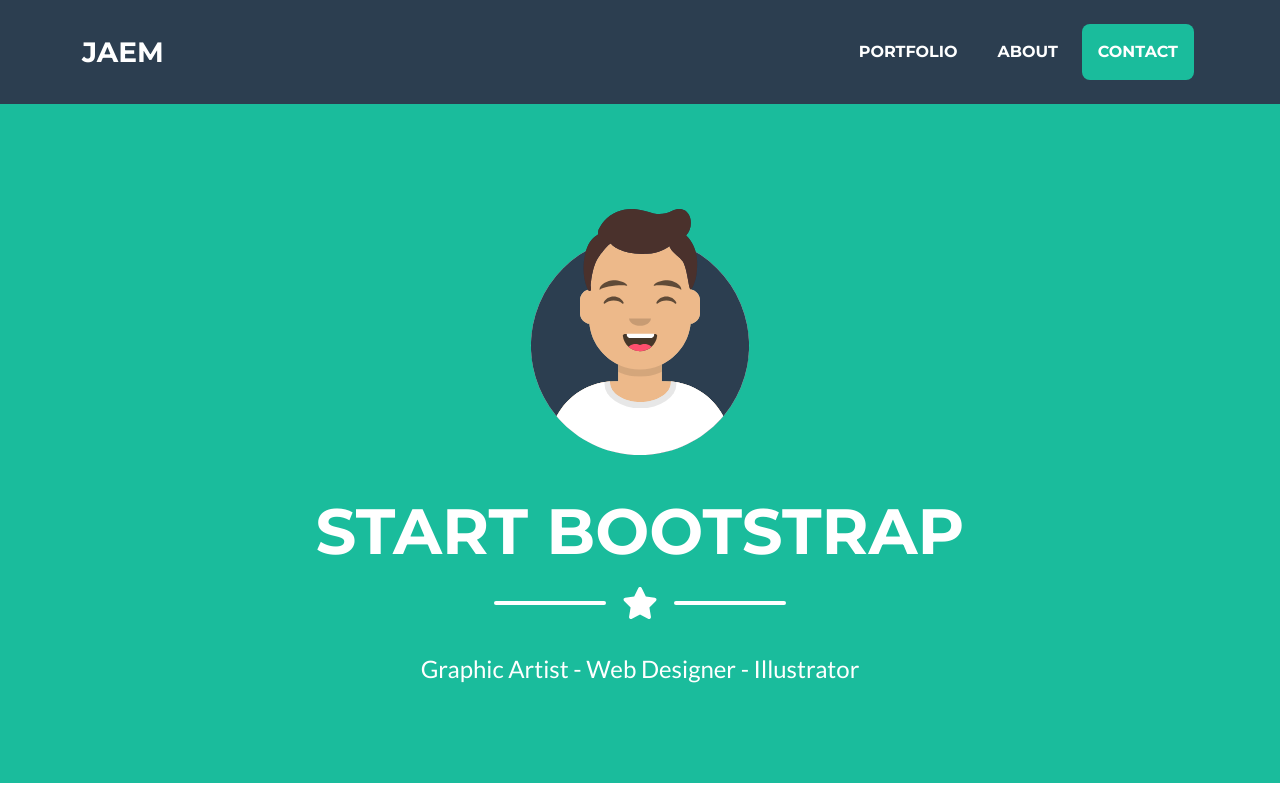
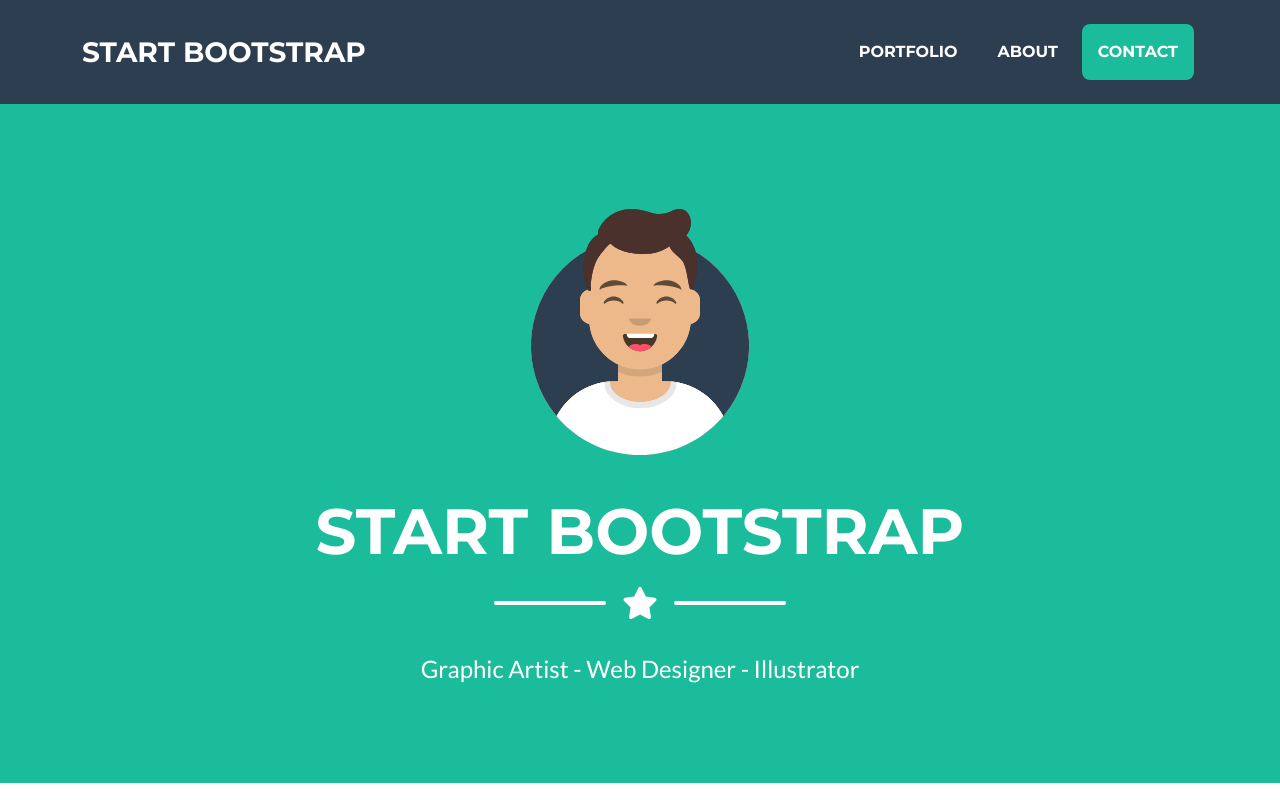
Before and after one commit to djaem025/jaem, a plain HTML site: page index.html in a window 1280 px wide. Shown: the top 800 px of the page. Drawn offline with nearby package versions, Linux system fonts and the light colour scheme; files that its build step writes are made by us from their sources.

Commit message:
updated page name

```diff
--- a/index.html
+++ b/index.html
@@ -20,7 +20,7 @@
         <!-- Navigation-->
         <nav class="navbar navbar-expand-lg bg-secondary text-uppercase fixed-top" id="mainNav">
             <div class="container">
-                <a class="navbar-brand" href="#page-top">JAEM</a>
+                <a class="navbar-brand" href="#page-top">Start Bootstrap</a>
                 <button class="navbar-toggler text-uppercase font-weight-bold bg-primary text-white rounded" type="button" data-bs-toggle="collapse" data-bs-target="#navbarResponsive" aria-controls="navbarResponsive" aria-expanded="false" aria-label="Toggle navigation">
                     Menu
                     <i class="fas fa-bars"></i>
```
